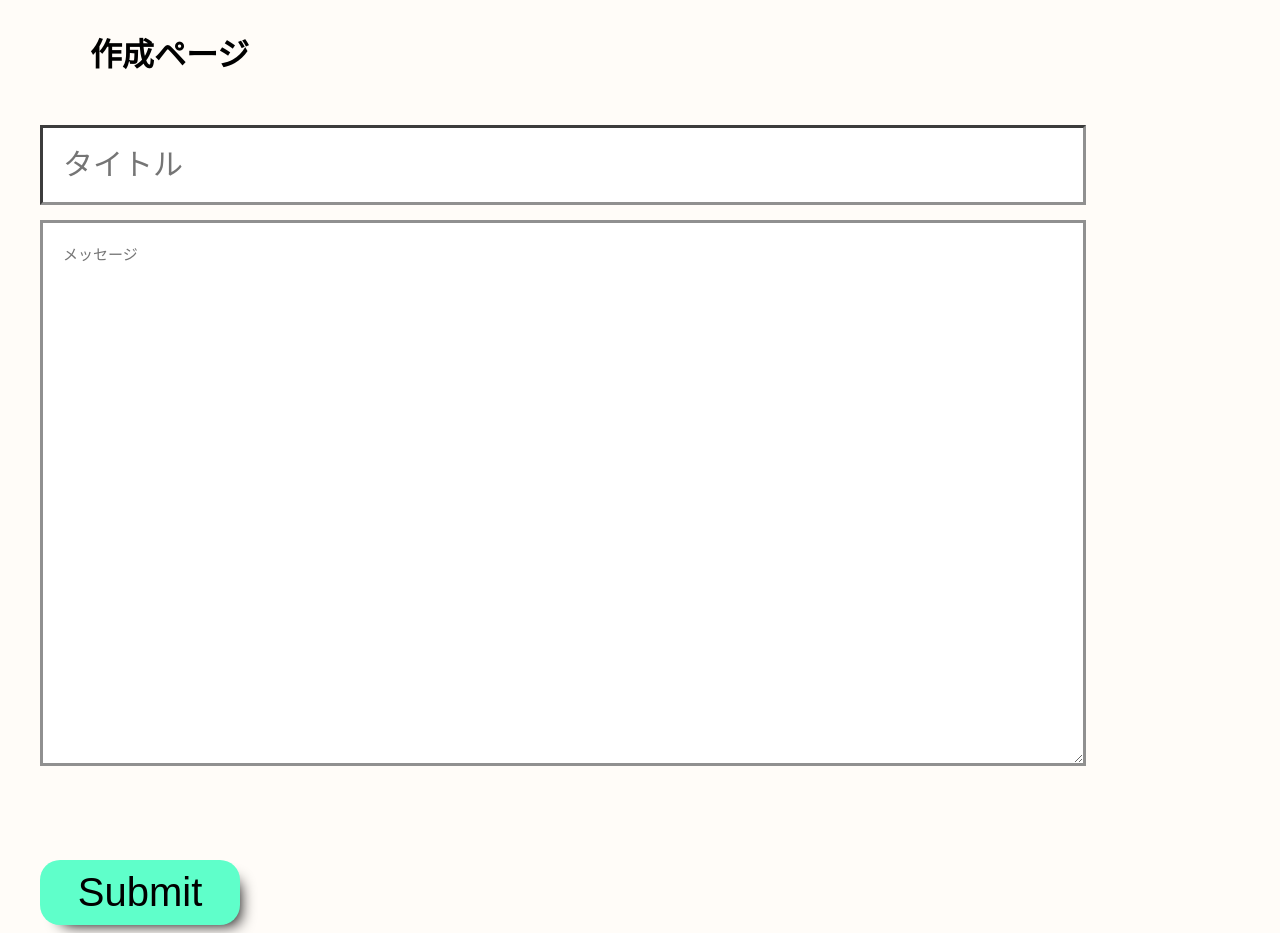
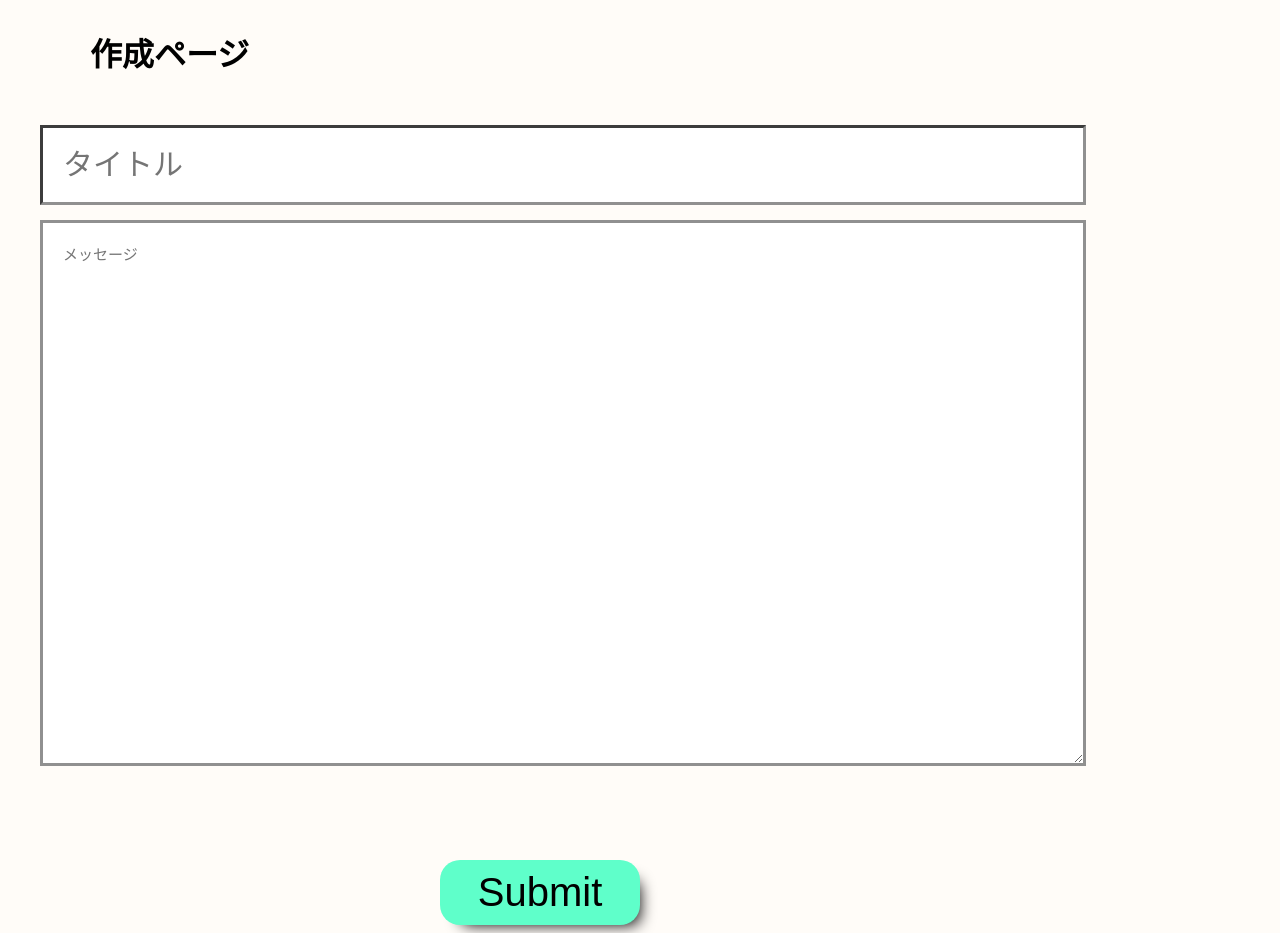
Before and after one commit to planb369/frontend-practice-app, a Next.js app: page /post/create in a window 1280 px wide. Shown: the part 160-1093 px from the top of the page. Built offline with nearby package versions, Linux system fonts and the light colour scheme.

Commit message:
[add] createページのcreateボタンを中央寄せ

```diff
--- a/src/pages/post/create.tsx
+++ b/src/pages/post/create.tsx
@@ -73,7 +73,7 @@ export default function Create() {
                             {errors.content && <p>{errors.content.message}</p>}
                         </div>
                     </div>
-                    <input className={create.createButton} type="submit" />
+                    <div className={create.createButtonContainer}><input className={create.createButton} type="submit" /></div>
                 </form>
             </div>
         </>
--- a/src/styles/create.module.css
+++ b/src/styles/create.module.css
@@ -37,8 +37,11 @@
 
 
 /* 入力フォーム */
+.form{
+    width: 1000px;
+}
 .titleErea{
-    width:1000px;
+    width:100%;
     padding: 20px;
     font-size: 30px;
     margin-bottom: 15px;
@@ -46,7 +49,7 @@
     border-color: rgb(144, 144, 144);
 }
 .contentErea{
-    width: 1000px;
+    width: 100%;
     padding: 20px;
     height: 500px;
     font-size: 15px;
@@ -57,10 +60,13 @@
 
 
 /* createボタン */
+.createButtonContainer{
+    text-align: center;
+}
 .createButton{
     width: 200px;
     padding: 10px;
-    margin: auto;
+    margin: 0 auto;
     margin-top: 90px;
     background-color: rgb(95, 255, 202);
     text-align: center;
```
